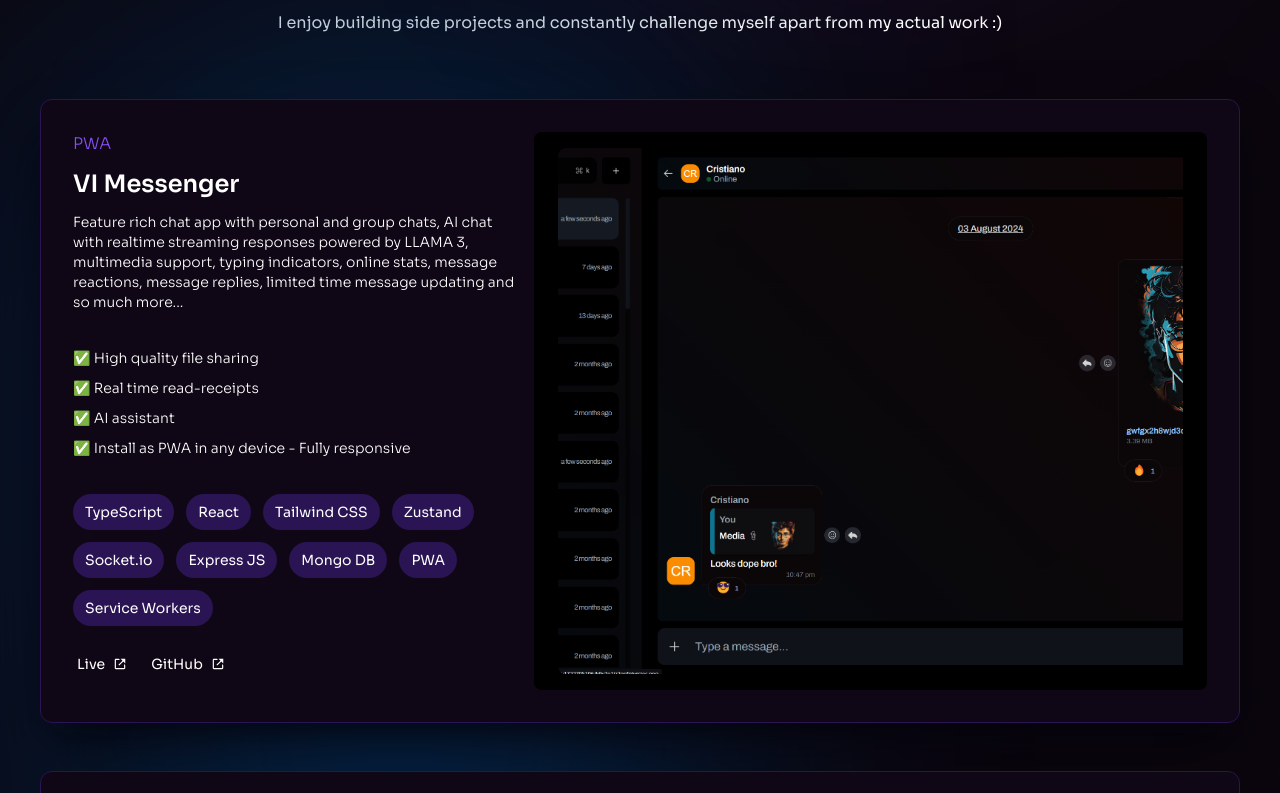
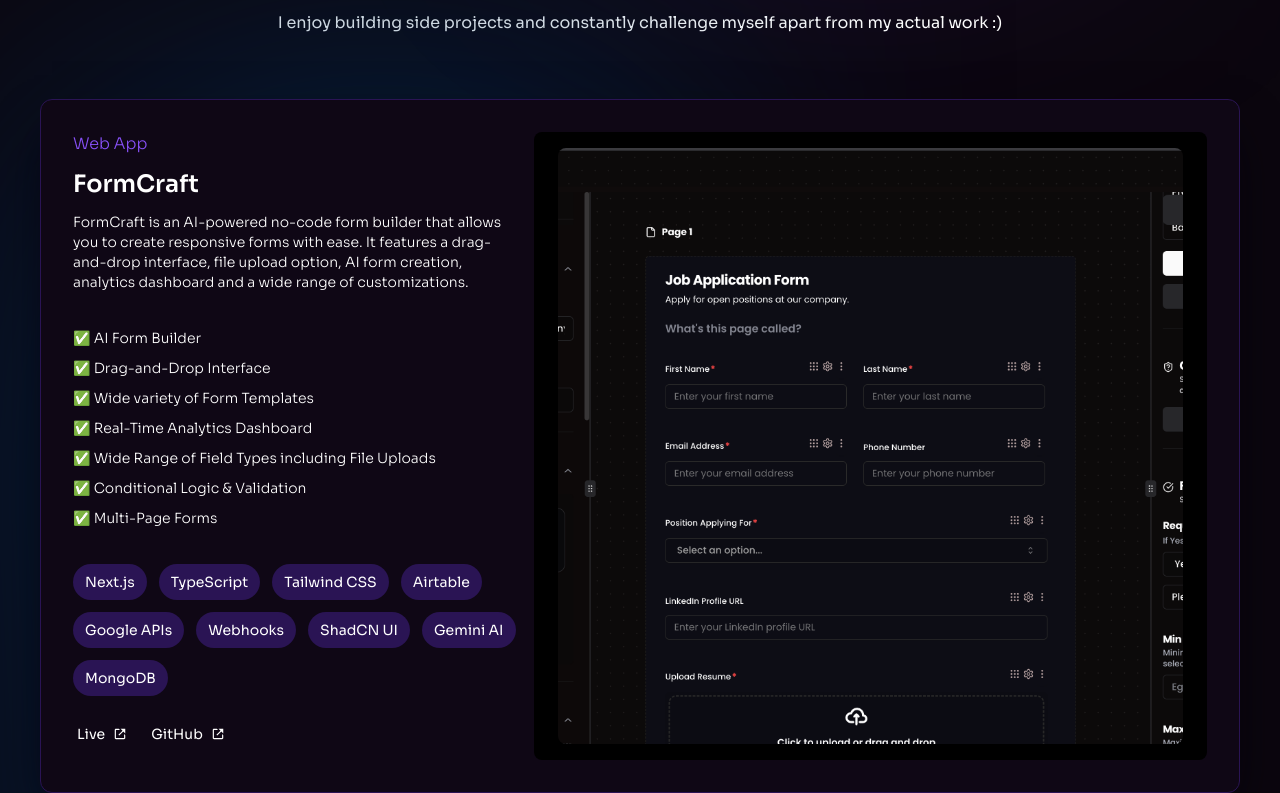
Before and after one commit to lokavinashh2004/My-Portfolio, a Next.js app: page / in a window 1280 px wide. Shown: the part 887-1680 px from the top of the page. Built offline with nearby package versions, Linux system fonts and the light colour scheme.

Commit message:
feat: add new project

```diff
--- a/src/app/components/projects/ProjectCard.tsx
+++ b/src/app/components/projects/ProjectCard.tsx
@@ -52,6 +52,8 @@ const ProjectCard = ({ project }: ProjectCardProps) => {
           <div className="flex items-center gap-6 my-4 ml-2 lg:ml-1">
             {project.link && (
               <a
+                target="_blank"
+                rel="noreferrer noopener"
                 href={project.link}
                 className="flex items-center gap-2 text-sm text-white hover:text-cyan-500 transition-colors"
               >
@@ -60,6 +62,8 @@ const ProjectCard = ({ project }: ProjectCardProps) => {
             )}
             {project.repo && (
               <a
+                target="_blank"
+                rel="noreferrer noopener"
                 href={project.repo}
                 className="flex items-center gap-2 text-sm text-white hover:text-cyan-500 transition-colors"
               >
--- a/src/app/components/projects/ProjectsSection.tsx
+++ b/src/app/components/projects/ProjectsSection.tsx
@@ -24,6 +24,8 @@ const ProjectsSection = () => {
         <SectionHeader meta={meta} />
         <ProjectList />
         <a
+          target="_blank"
+          rel="noreferrer noopener"
           href="https://github.com/Varadarajan-M"
           className="flex items-center gap-4 my-4 font-semibold text-cyan-300 text-sm sm:text-xl animate-bounce"
         >
--- a/src/app/components/projects/data.ts
+++ b/src/app/components/projects/data.ts
@@ -3,9 +3,39 @@ import VIMessengerShowcase from "../../../../public/projects/vi-messenger.png";
 import ProductPlatformShowcase from "../../../../public/projects/product-feedback.png";
 import KanbanAppShowcase from '../../../../public/projects/kanban-app.png';
 import InvoiceAppShowcase from '../../../../public/projects/invoice-app.png';
+import FormCraftShowcase from '../../../../public/projects/form-craft.png';
 
 
 const projects: Project[] = [
+    {
+      id: "form-craft",
+      category: "Web App",
+      name: "FormCraft",
+      description: "FormCraft is an AI-powered no-code form builder that allows you to create responsive forms with ease. It features a drag-and-drop interface, file upload option, AI form creation, analytics dashboard and a wide range of customizations.",
+      points: [
+        "AI Form Builder",
+        "Drag-and-Drop Interface",
+        "Wide variety of Form Templates",
+        "Real-Time Analytics Dashboard",
+        "Wide Range of Field Types including File Uploads",
+        "Conditional Logic & Validation",
+        "Multi-Page Forms",
+      ],
+      tags: [
+        "Next.js",
+        "TypeScript",
+        "Tailwind CSS",
+        "Airtable",
+        "Google APIs",
+        "Webhooks",
+        "ShadCN UI",
+        "Gemini AI",
+        "MongoDB",
+      ],
+      link: "https://form-craft-v1-beta.vercel.app",
+      repo: "https://github.com/Varadarajan-M/form-craft",
+      image: FormCraftShowcase,
+    },
     {
       id: "vi-messenger",
       category: "PWA",
```
Also changed, not shown: public/projects/form-craft.png (added).
